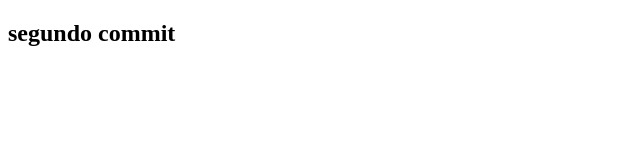
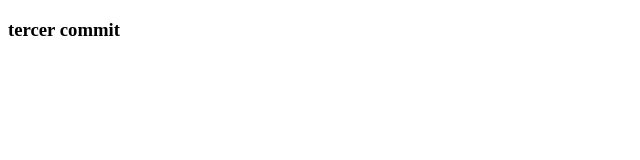
Before and after one commit to Jonzintzun/repoTareasWeb, a plain HTML site: page index.html in a window 1280 px wide. Shown: the whole page, without its empty margins (0-640 px from the left). Drawn offline with Linux system fonts and the light colour scheme.

Commit message:
tercer commit con h3

```diff
--- a/index.html
+++ b/index.html
@@ -5,6 +5,6 @@
 	<title>Tarea Web 1</title>
 </head>
 <body>
-	<h2>segundo commit</h2>
+	<h3>tercer commit</h3>
 </body>
 </html>
```
